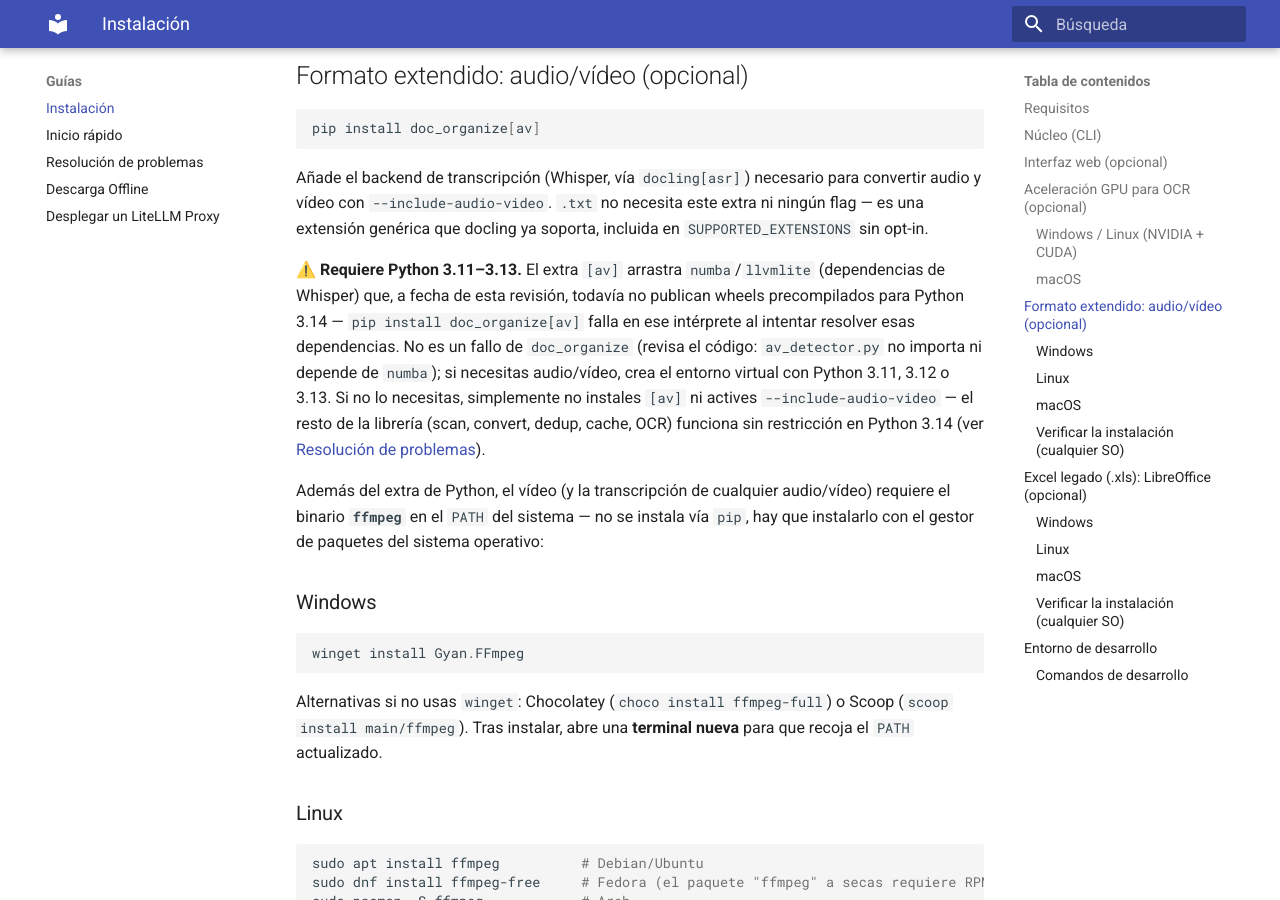
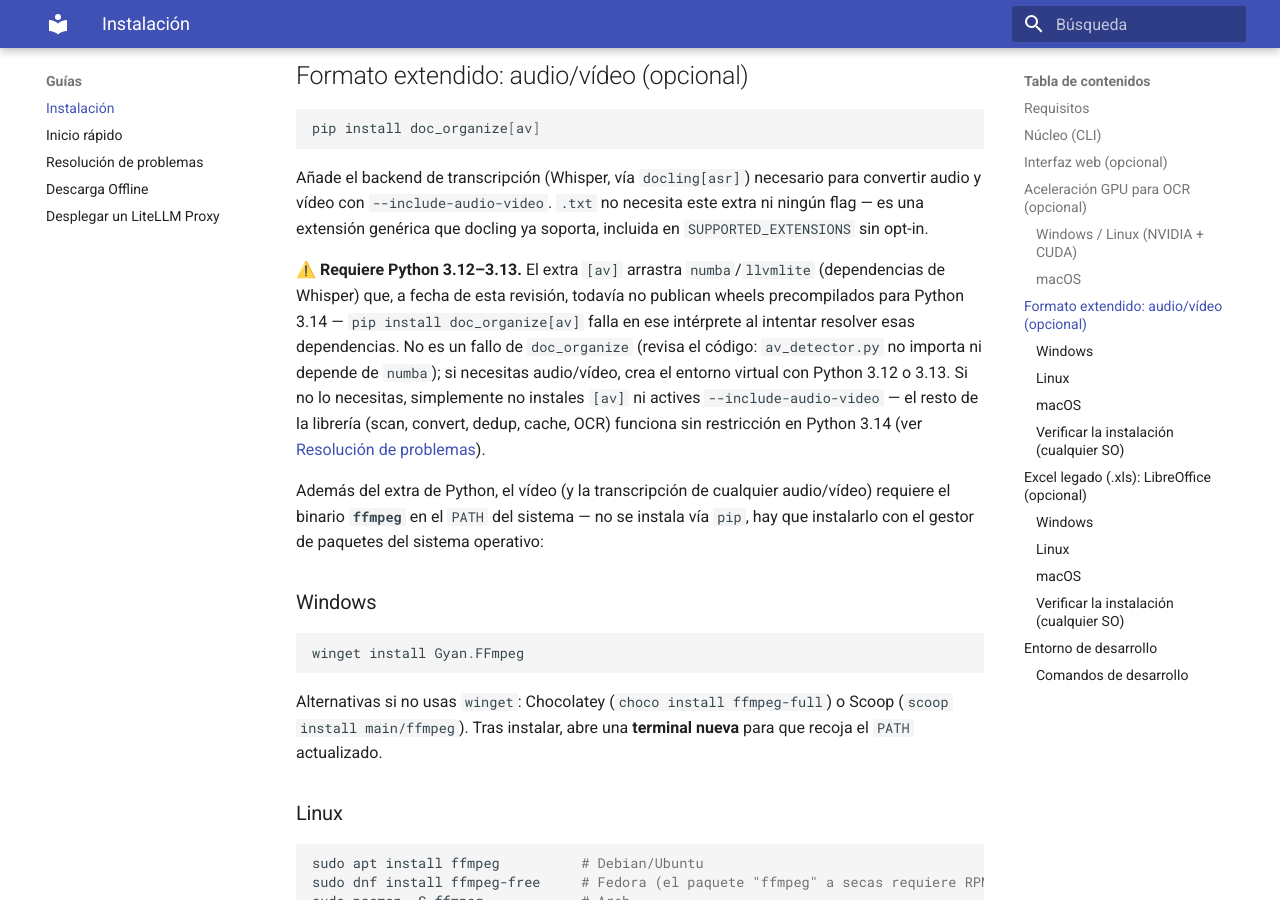
Before and after one commit to fmanza/doc_organize, an MkDocs documentation site: the page built from docs/guides/installation.md, in a window 1280 px wide and 900 px high, scrolled down 2053 px. Built offline with MkDocs 1.6.1 and Material for MkDocs 9.7.7, drawn with Linux system fonts in a browser that asks for light colours; some of the changed text lies outside the part shown.

Commit message:
build: Python mínimo 3.12
requires-python >=3.12, sin clasificador 3.11 y objetivo de ruff py312 (ruff 0.15.9 sin avisos nuevos), coherente con la matriz del CI. README, guía de instalación, SHARED_INSTRUCTIONS, COMPATIBILITY y CHANGELOG actualizados.

Co-Authored-By: Claude Opus 5.5 <noreply@anthropic.com>

```diff
--- a/docs/guides/installation.md
+++ b/docs/guides/installation.md
@@ -2,7 +2,7 @@
 
 ## Requisitos
 
-- Python 3.11 o superior.
+- Python 3.12 o superior.
 
 ## Núcleo (CLI)
 
@@ -103,13 +103,13 @@ convertir audio y vídeo con `--include-audio-video`. `.txt` no necesita este
 extra ni ningún flag — es una extensión genérica que docling ya soporta,
 incluida en `SUPPORTED_EXTENSIONS` sin opt-in.
 
-⚠️ **Requiere Python 3.11–3.13.** El extra `[av]` arrastra `numba`/`llvmlite`
+⚠️ **Requiere Python 3.12–3.13.** El extra `[av]` arrastra `numba`/`llvmlite`
 (dependencias de Whisper) que, a fecha de esta revisión, todavía no publican
 wheels precompilados para Python 3.14 — `pip install doc_organize[av]` falla
 en ese intérprete al intentar resolver esas dependencias. No es un fallo de
 `doc_organize` (revisa el código: `av_detector.py` no importa ni depende de
-`numba`); si necesitas audio/vídeo, crea el entorno virtual con Python 3.11,
-3.12 o 3.13. Si no lo necesitas, simplemente no instales `[av]` ni actives
+`numba`); si necesitas audio/vídeo, crea el entorno virtual con Python 3.12
+o 3.13. Si no lo necesitas, simplemente no instales `[av]` ni actives
 `--include-audio-video` — el resto de la librería (scan, convert, dedup,
 cache, OCR) funciona sin restricción en Python 3.14 (ver
 [Resolución de problemas](troubleshooting.md#pip-install-av-falla-por-numballvmlite-en-python-314)).
--- a/pyproject.toml
+++ b/pyproject.toml
@@ -7,7 +7,7 @@ name = "doc_organize"
 version = "0.9.3"
 description = "Sistema de extracción de contenido de documentos en Markdown y JSON documentación y organización."
 readme = "README.md"
-requires-python = ">=3.11"
+requires-python = ">=3.12"
 authors = [{name = "Paco Manzano", email = "fmanzano.trabajo@gmail.com"}]
 license = {text = "MIT"}
 keywords = []
@@ -16,7 +16,6 @@ classifiers = [
     "Intended Audience :: Developers",
     "License :: OSI Approved :: MIT License",
     "Programming Language :: Python :: 3",
-    "Programming Language :: Python :: 3.11",
     "Programming Language :: Python :: 3.12",
     "Programming Language :: Python :: 3.13",
     "Programming Language :: Python :: 3.14",
@@ -130,7 +129,7 @@ ignore_errors = true
 
 [tool.ruff]
 line-length = 150
-target-version = "py311"
+target-version = "py312"
 
 [tool.ruff.lint]
 extend-select = ["E", "W", "F", "I", "B", "C4", "UP", "N"]
```
Also changed, not shown: CHANGELOG.md (+2 -1 lines), COMPATIBILITY.md (+1 -1 lines), README.md (+1 -1 lines), .github/SHARED_INSTRUCTIONS.md.
